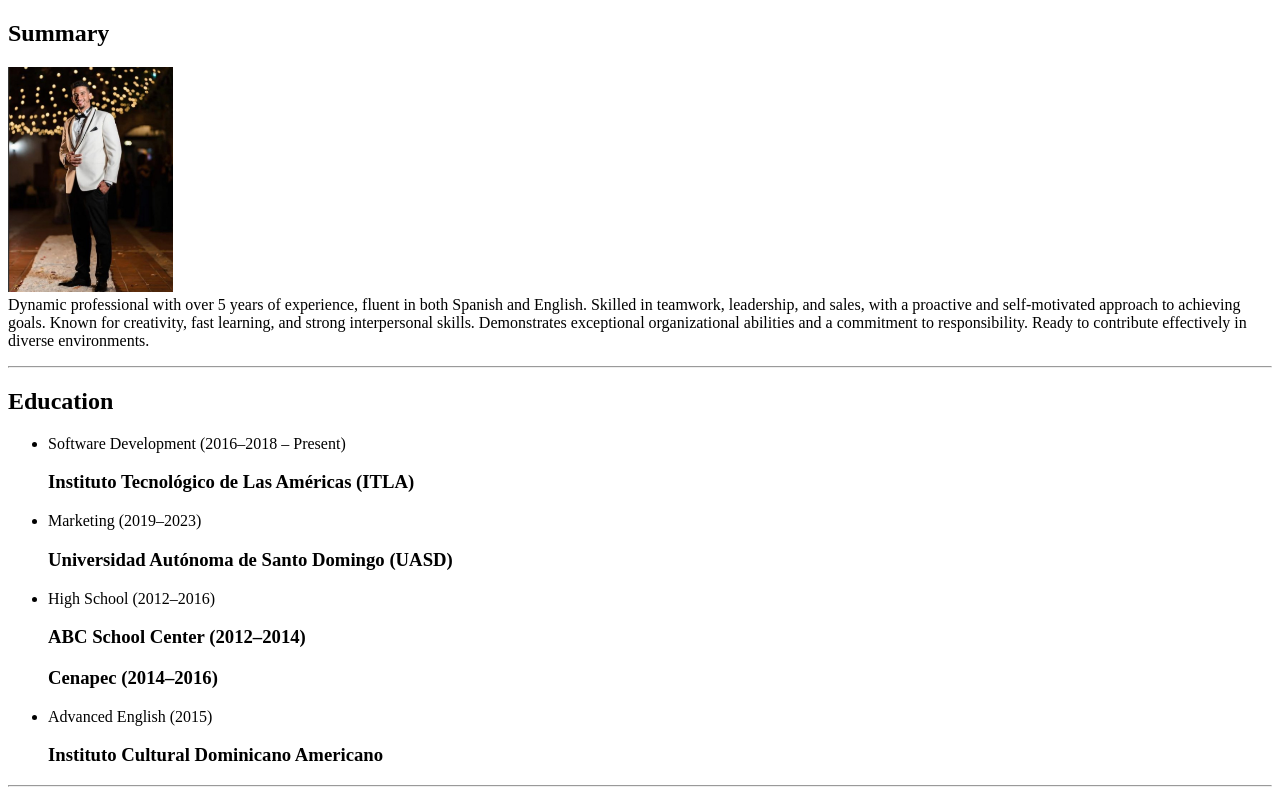
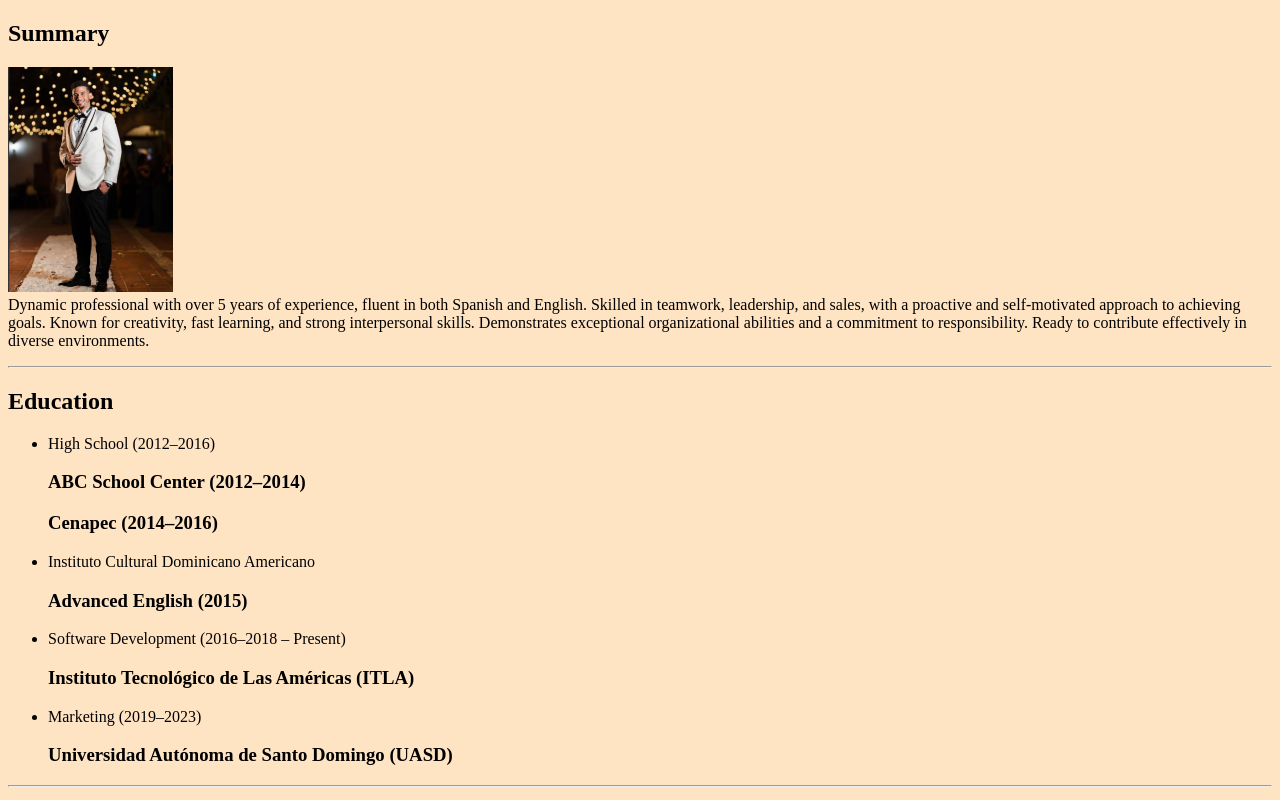
Before and after one commit to AMartinez-04/MyResume, a plain HTML site: page index.html in a window 1280 px wide. Shown: the top 800 px of the page. Drawn offline with Linux system fonts and the light colour scheme.

Commit message:
Add files via upload

```diff
--- a/index.html
+++ b/index.html
@@ -1,5 +1,5 @@
 <!DOCTYPE html>
-<html lang="en">
+<html style="background-color:bisque;" lang="en">
   <head>
     <meta charset="UTF-8" />
     <meta name="viewport" content="width=device-width, initial-scale=1.0" />
@@ -23,6 +23,15 @@
     <h2>Education</h2>
     <ul>
       <li>
+        High School (2012–2016)
+        <h3>ABC School Center (2012–2014)</h3>
+        <h3>Cenapec (2014–2016)</h3>
+      </li>
+      <li>
+         Instituto Cultural Dominicano Americano<br />
+        <h3>Advanced English (2015)</h3>
+      </li>
+      <li>
         Software Development (2016–2018 – Present) <br />
         <h3>Instituto Tecnológico de Las Américas (ITLA)</h3>
       </li>
@@ -30,20 +39,12 @@
         Marketing (2019–2023) <br />
         <h3>Universidad Autónoma de Santo Domingo (UASD)</h3>
       </li>
-      <li>
-        High School (2012–2016)
-        <h3>ABC School Center (2012–2014)</h3>
-        <h3>Cenapec (2014–2016)</h3>
-      </li>
-      <li>
-        Advanced English (2015) <br />
-        <h3>Instituto Cultural Dominicano Americano</h3>
-      </li>
+
     </ul>
     <hr>
     <h2>Work Experience</h2>
     <h3>
-      Language Link and Akorbi <br />English–Spanish Consecutive Interpreter
+      Language Line and Akorbi <br />English–Spanish Consecutive Interpreter
       <br />Oct 2023 – Present
     </h3>
     <ul>
```
